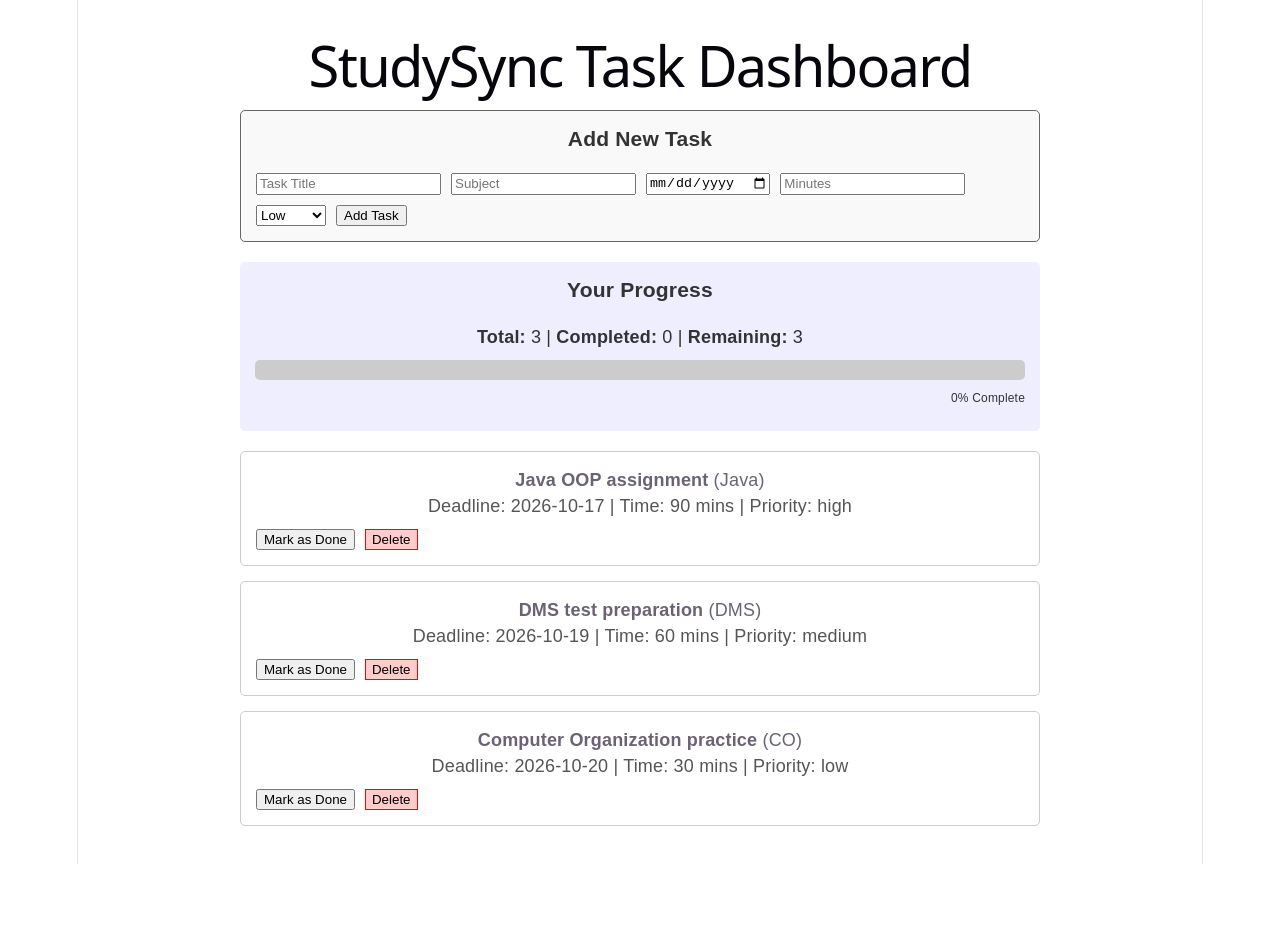
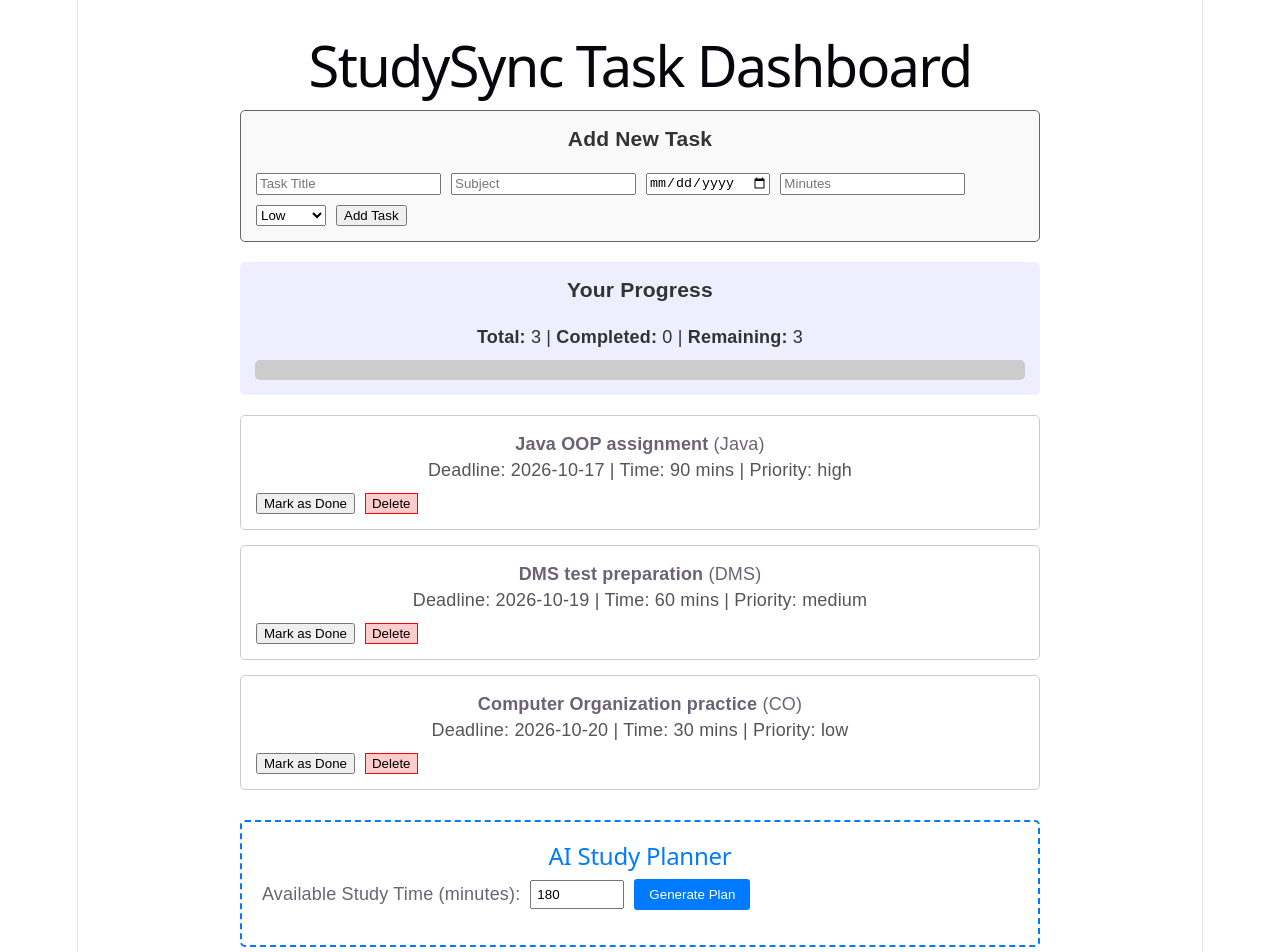
Before and after one commit to Priya-CP/studysync-ai-practicr, a React app in the folder frontend/: page / in a window 1280 px wide. Shown: the top 952 px of the page. Before the commit the page ends 864 px from the top, so only its background shows below. Built offline with nearby package versions, Linux system fonts and the light colour scheme; the HTML template or start-up script is replaced by a standard one.

Commit message:
Add study plan generator UI

```diff
--- a/frontend/src/App.jsx
+++ b/frontend/src/App.jsx
@@ -5,6 +5,8 @@ const initialTasks = mockTasks.map(task => ({ ...task, completed: false }));
 
 function App() {
   const [tasks, setTasks] = useState(initialTasks);
+  const [availableMinutes, setAvailableMinutes] = useState(180);
+  const [studyPlan, setStudyPlan] = useState(null);
 
   const [newTask, setNewTask] = useState({
     title: '',
@@ -20,28 +22,39 @@ function App() {
 
   const handleSubmit = (e) => {
     e.preventDefault();
-    const taskToAdd = {
-      ...newTask,
-      id: Date.now().toString(),
-      completed: false
-    };
+    const taskToAdd = { ...newTask, id: Date.now().toString(), completed: false };
     setTasks([...tasks, taskToAdd]);
     setNewTask({ title: '', subject: '', deadline: '', estimatedMinutes: '', priority: 'low' });
   };
 
-  const handleDelete = (idToRemove) => {
-    const updatedTasks = tasks.filter(task => task.id !== idToRemove);
-    setTasks(updatedTasks);
+  const handleDelete = (idToRemove) => setTasks(tasks.filter(task => task.id !== idToRemove));
+
+  const handleToggleComplete = (idToToggle) => {
+    setTasks(tasks.map(task => task.id === idToToggle ? { ...task, completed: !task.completed } : task));
   };
 
-  const handleToggleComplete = (idToToggle) => {
-    const updatedTasks = tasks.map(task =>
-      task.id === idToToggle ? { ...task, completed: !task.completed } : task
-    );
-    setTasks(updatedTasks);
+  // NEW: Fake API call for the Study Plan
+  const handleGeneratePlan = () => {
+    // In the future, this will be a real fetch() call to POST /api/study-plan
+    // For now, we use the exact mock response from your API Contract
+    const mockResponse = {
+      plan: [
+        {
+          task: "Java OOP assignment",
+          durationMinutes: 90,
+          reason: "High-priority task"
+        },
+        {
+          task: "DMS revision",
+          durationMinutes: 60,
+          reason: "Prepare for the upcoming test"
+        }
+      ],
+      totalMinutes: 150
+    };
+    setStudyPlan(mockResponse);
   };
 
-  // NEW: Calculate progress statistics
   const totalTasks = tasks.length;
   const completedTasks = tasks.filter(task => task.completed).length;
   const remainingTasks = totalTasks - completedTasks;
@@ -51,7 +64,7 @@ function App() {
     <div style={{ padding: '20px', fontFamily: 'sans-serif', maxWidth: '800px', margin: '0 auto' }}>
       <h1>StudySync Task Dashboard</h1>
 
-      {/* THE ADD TASK FORM */}
+      {/* ADD TASK FORM */}
       <div style={{ marginBottom: '20px', padding: '15px', border: '1px solid #666', borderRadius: '5px', backgroundColor: '#f9f9f9', color: '#333' }}>
         <h3 style={{ marginTop: 0 }}>Add New Task</h3>
         <form onSubmit={handleSubmit} style={{ display: 'flex', gap: '10px', flexWrap: 'wrap' }}>
@@ -68,53 +81,69 @@ function App() {
         </form>
       </div>
 
-      {/* NEW: THE PROGRESS TRACKER */}
+      {/* PROGRESS TRACKER */}
       <div style={{ marginBottom: '20px', padding: '15px', backgroundColor: '#eef', borderRadius: '5px', color: '#333' }}>
         <h3 style={{ marginTop: 0 }}>Your Progress</h3>
         <p style={{ margin: '5px 0' }}>
           <strong>Total:</strong> {totalTasks} | <strong>Completed:</strong> {completedTasks} | <strong>Remaining:</strong> {remainingTasks}
         </p>
         <div style={{ width: '100%', backgroundColor: '#ccc', borderRadius: '5px', height: '20px', marginTop: '10px' }}>
-          <div style={{
-            width: `${completionPercentage}%`,
-            backgroundColor: '#4caf50',
-            height: '100%',
-            borderRadius: '5px',
-            transition: 'width 0.3s ease-in-out'
-          }}></div>
+          <div style={{ width: `${completionPercentage}%`, backgroundColor: '#4caf50', height: '100%', borderRadius: '5px', transition: 'width 0.3s ease-in-out' }}></div>
         </div>
-        <p style={{ margin: '5px 0', textAlign: 'right', fontSize: '12px' }}>{completionPercentage}% Complete</p>
       </div>
 
-      {/* THE TASK LIST */}
+      {/* TASK LIST */}
       {tasks.length === 0 ? (
         <p>No tasks available. You are all caught up!</p>
       ) : (
         <ul style={{ listStyleType: 'none', padding: 0 }}>
           {tasks.map((task) => (
             <li key={task.id} style={{
-              marginBottom: '15px',
-              border: '1px solid #ccc',
-              padding: '15px',
-              borderRadius: '5px',
-              backgroundColor: task.completed ? '#e0ffe0' : 'transparent',
-              textDecoration: task.completed ? 'line-through' : 'none'
+              marginBottom: '15px', border: '1px solid #ccc', padding: '15px', borderRadius: '5px',
+              backgroundColor: task.completed ? '#e0ffe0' : 'transparent', textDecoration: task.completed ? 'line-through' : 'none'
             }}>
               <strong>{task.title}</strong> ({task.subject})<br />
               <span style={{ color: '#555' }}>Deadline: {task.deadline} | Time: {task.estimatedMinutes} mins | Priority: {task.priority}</span>
-
               <div style={{ marginTop: '10px', display: 'flex', gap: '10px' }}>
-                <button onClick={() => handleToggleComplete(task.id)} style={{ cursor: 'pointer' }}>
-                  {task.completed ? 'Undo' : 'Mark as Done'}
-                </button>
-                <button onClick={() => handleDelete(task.id)} style={{ cursor: 'pointer', backgroundColor: '#ffcccc', border: '1px solid red' }}>
-                  Delete
-                </button>
+                <button onClick={() => handleToggleComplete(task.id)} style={{ cursor: 'pointer' }}>{task.completed ? 'Undo' : 'Mark as Done'}</button>
+                <button onClick={() => handleDelete(task.id)} style={{ cursor: 'pointer', backgroundColor: '#ffcccc', border: '1px solid red' }}>Delete</button>
               </div>
             </li>
           ))}
         </ul>
       )}
+
+      {/* NEW: STUDY PLAN GENERATOR */}
+      <div style={{ marginTop: '30px', padding: '20px', border: '2px dashed #007bff', borderRadius: '5px' }}>
+        <h2 style={{ marginTop: 0, color: '#007bff' }}>AI Study Planner</h2>
+        <div style={{ display: 'flex', gap: '10px', alignItems: 'center', marginBottom: '15px' }}>
+          <label>Available Study Time (minutes):</label>
+          <input
+            type="number"
+            value={availableMinutes}
+            onChange={(e) => setAvailableMinutes(e.target.value)}
+            style={{ width: '80px', padding: '5px' }}
+          />
+          <button onClick={handleGeneratePlan} style={{ padding: '8px 15px', backgroundColor: '#007bff', color: 'white', border: 'none', borderRadius: '3px', cursor: 'pointer' }}>
+            Generate Plan
+          </button>
+        </div>
+
+        {studyPlan && (
+          <div style={{ backgroundColor: '#f0f8ff', padding: '15px', borderRadius: '5px' }}>
+            <h3>Recommended Schedule (Total: {studyPlan.totalMinutes} mins)</h3>
+            <ol style={{ paddingLeft: '20px' }}>
+              {studyPlan.plan.map((item, index) => (
+                <li key={index} style={{ marginBottom: '10px' }}>
+                  <strong>{item.task}</strong> - {item.durationMinutes} mins<br/>
+                  <em style={{ color: '#666', fontSize: '14px' }}>Reason: {item.reason}</em>
+                </li>
+              ))}
+            </ol>
+          </div>
+        )}
+      </div>
+
     </div>
   );
 }
```
